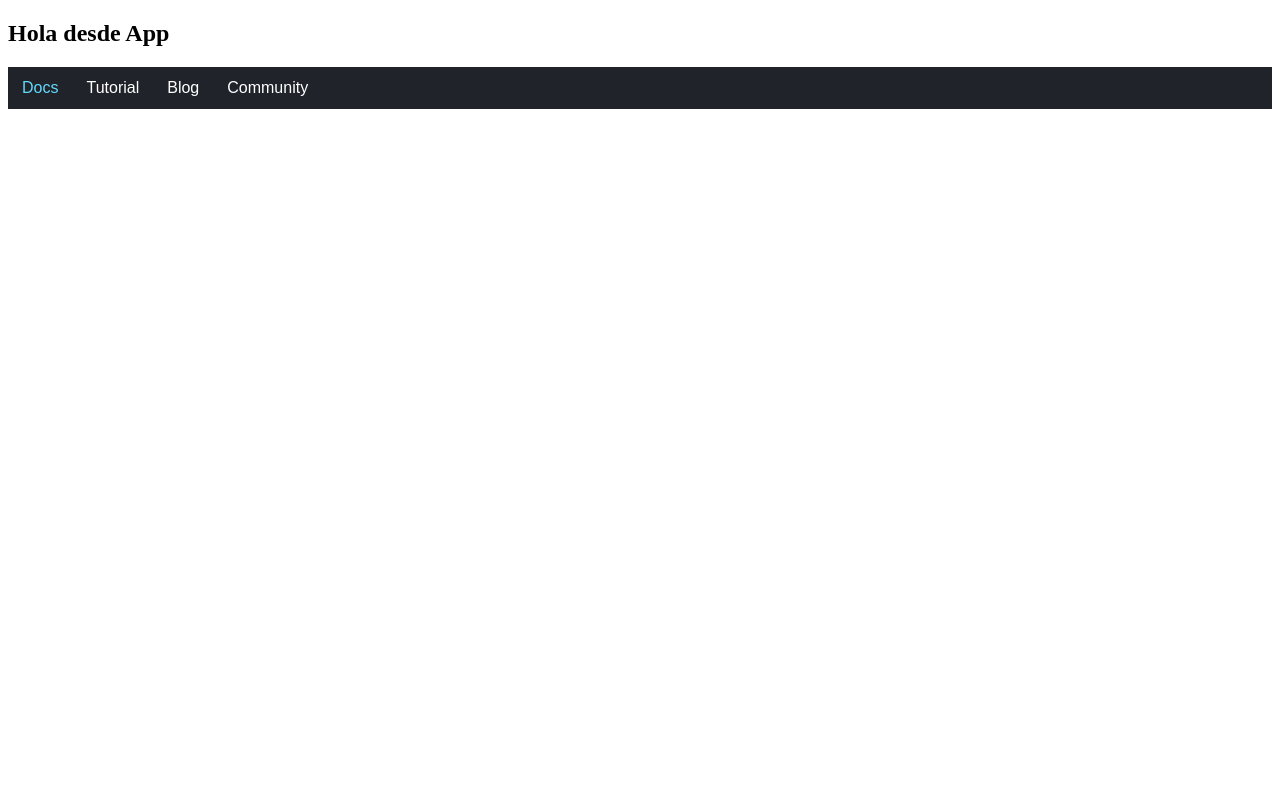
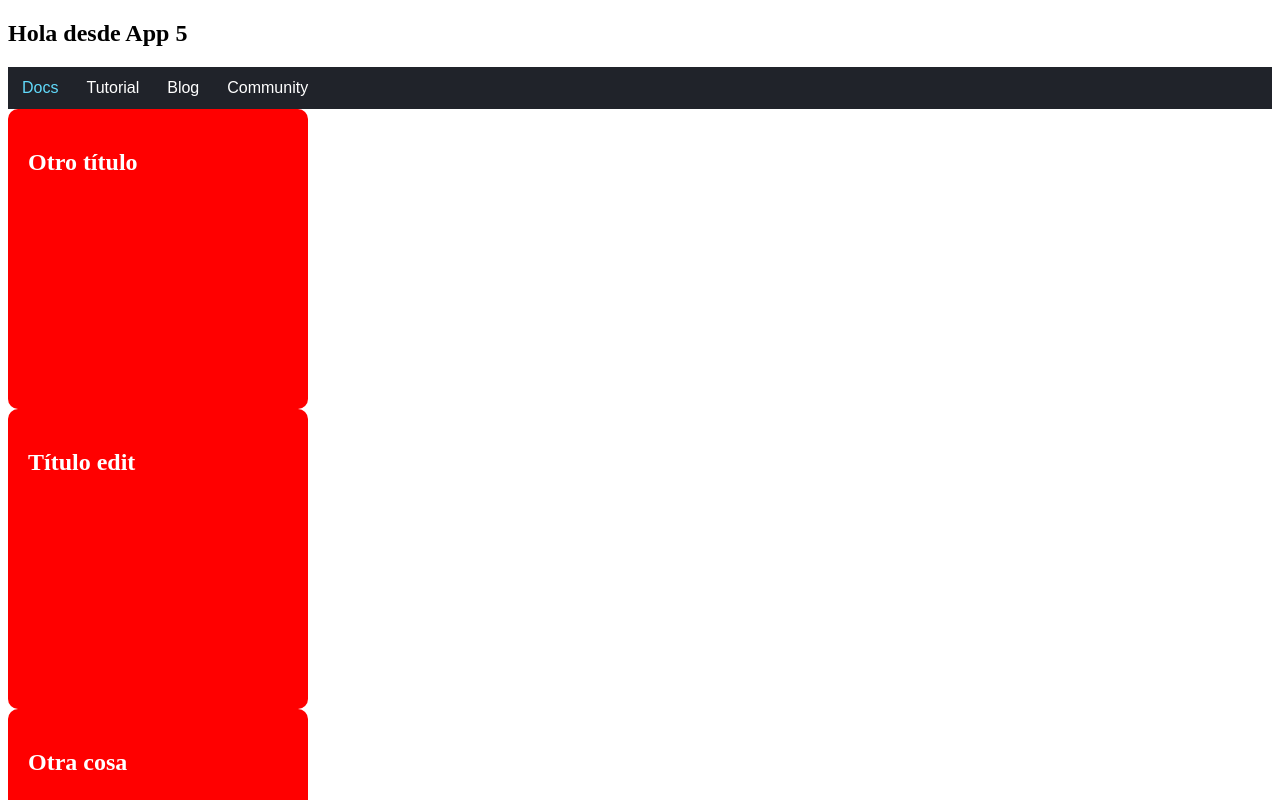
Before and after one commit to sebasgavi/212-adv-react-intro, a React (Create React App) app: page / in a window 1280 px wide. Shown: the top 800 px of the page. Built offline with nearby package versions, Linux system fonts and the light colour scheme.

Commit message:
array map and state

```diff
--- a/src/components/App/App.tsx
+++ b/src/components/App/App.tsx
@@ -1,12 +1,59 @@
 import React from 'react';
 import './App.css';
 import { Link } from '../Link/Link';
+import MusicElem, { MusicElemProps } from '../MusicElem/MusicElem';
+
+type MusicElemObj = MusicElemProps & {
+  id: number;
+}
+
+const musicElems: MusicElemObj[] = [
+  {
+    id: Math.random(),
+    title: 'Otro título',
+    img: '',
+  },
+  {
+    id: Math.random(),
+    title: 'Título edit',
+    img: ''
+  },
+  {
+    id: Math.random(),
+    title: 'Otra cosa',
+    img: '',
+  },
+  {
+    id: Math.random(),
+    title: 'Una cuarta cosa',
+    img: '',
+  },
+  {
+    id: Math.random(),
+    title: 'La quinta',
+    img: '',
+  },
+  {
+    id: Math.random(),
+    title: 'Última',
+    img: '',
+  },
+];
 
 function App() {
 
+  const [ count, setCount ] = React.useState(0);
+  React.useEffect(() => {
+    setInterval(() => {
+      setCount(prev => prev + 1);
+    }, 1000);
+  }, []);
+
+  console.log('render');
+
   return (
     <div>
-      <h2>Hola desde App</h2>
+      <h2>Hola desde App {count}</h2>
 
       <nav className="App__nav">
         <Link
@@ -23,6 +70,10 @@ function App() {
           text="Community"
           url="https://reactjs.org/community/support.html"></Link>
       </nav>
+
+      {musicElems.map((elem) => {
+        return <MusicElem key={elem.id} title={elem.title} img="" />;
+      })}
     </div>
   );
 }
--- /dev/null
+++ b/src/components/MusicElem/MusicElem.css
@@ -0,0 +1,8 @@
+.MusicElem {
+  width: 300px;
+  height: 300px;
+  border-radius: 10px;
+  background-color: black;
+  color: white;
+  padding: 20px;
+}
--- /dev/null
+++ b/src/components/MusicElem/MusicElem.tsx
@@ -0,0 +1,29 @@
+import * as React from 'react';
+import './MusicElem.css';
+
+export interface MusicElemProps {
+  img: string;
+  title: string;
+}
+
+const MusicElem: React.FC<MusicElemProps> = (props) => {
+  const [ color, setColor ] = React.useState('red');
+  console.log('dentro de MusicElem');
+  const r = Math.random(); // en cada renderización va a ser diferente
+
+  const styles: React.CSSProperties = {
+    backgroundColor: color,
+  };
+
+  const changeColor = () => {
+    setColor(`rgb(200, 200, ${Math.floor(Math.random() * 255)})`);
+  }
+
+  return (<article className="MusicElem"
+    onClick={changeColor}
+    style={styles}>
+    <h2>{props.title}</h2>
+  </article>);
+}
+
+export default MusicElem;
```
